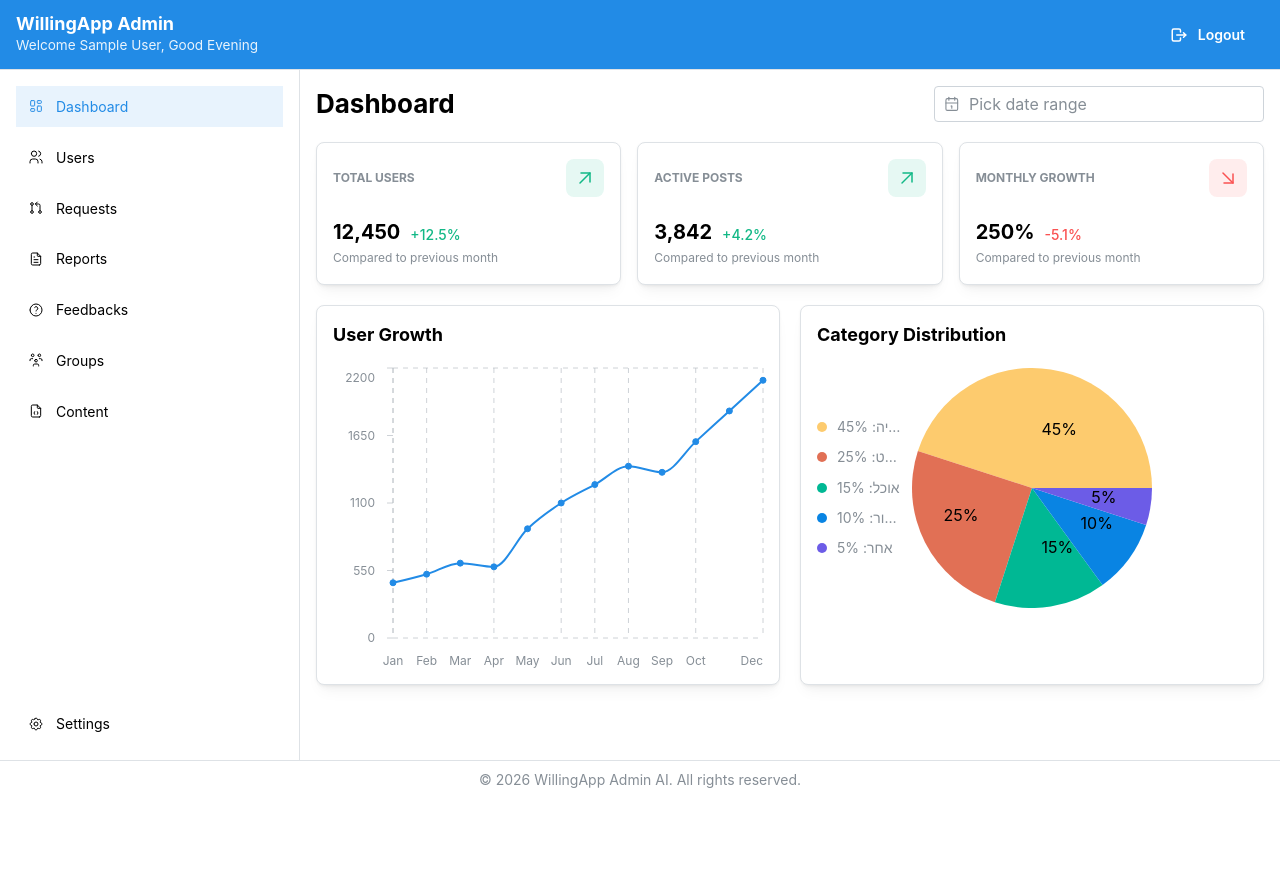
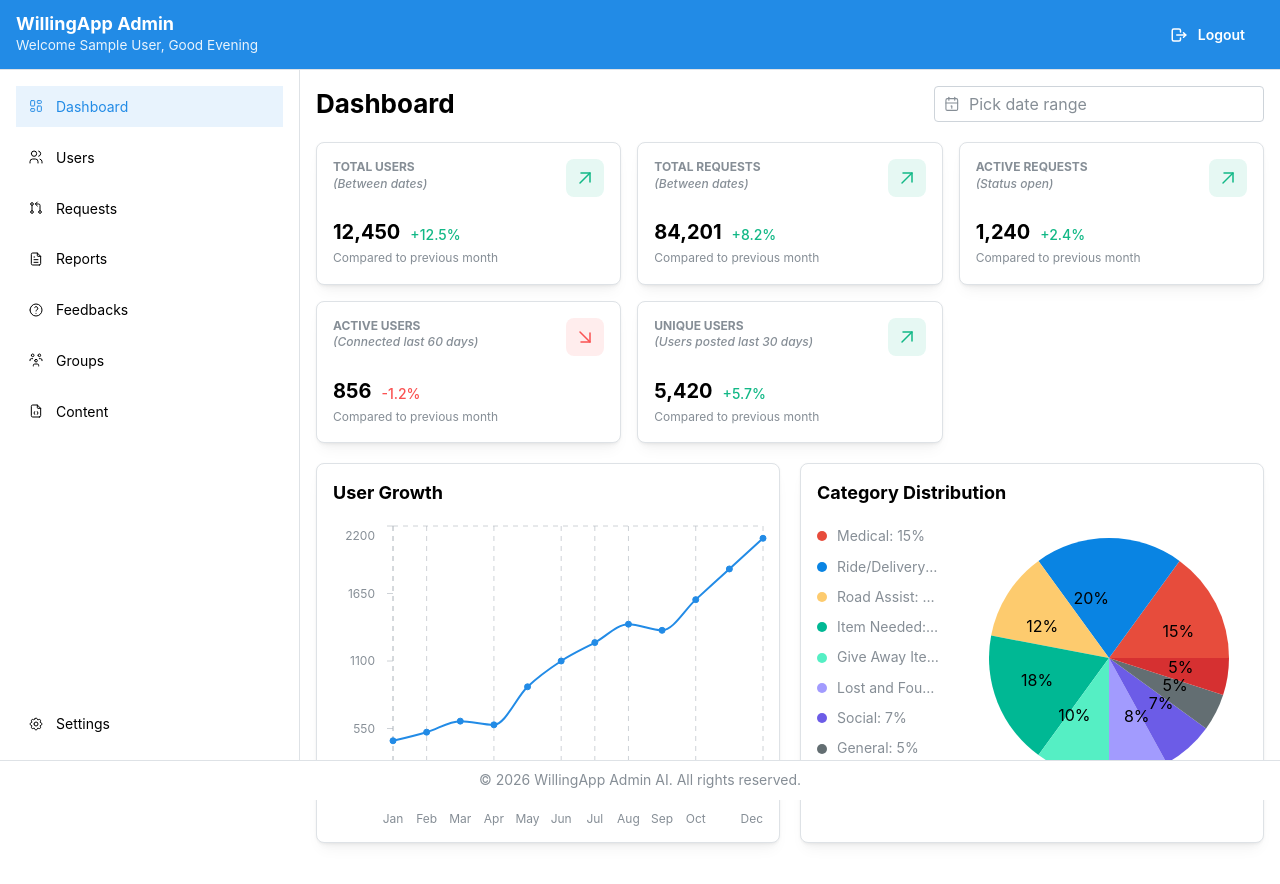
Before and after one commit to WillingApp/WillingappAdminAi_NewServer, a React (Create React App) app: page / in a window 1280 px wide. Shown: the top 884 px of the page. Before the commit the page ends 800 px from the top, so only its background shows below. Built offline with nearby package versions, Linux system fonts and the light colour scheme; no server answers; sample sign-in values are in the browser's storage.

Commit message:
Update summary data fields

```diff
--- a/src/data/dashboardData.json
+++ b/src/data/dashboardData.json
@@ -1,23 +1,31 @@
 {
-    "dashboardData": {
     "summary": {
         "totalUsers": {
             "current": 12450,
             "trend": 12.5,
             "isPositive": true
         },
-            "activePosts": {
-                "current": 3842,
-                "trend": 4.2,
+        "totalRequests": {
+            "current": 84201,
+            "trend": 8.2,
             "isPositive": true
         },
-            "monthlyGrowth": {
-                "current": 250,
-                "trend": -5.1,
+        "activeRequests": {
+            "current": 1240,
+            "trend": 2.4,
+            "isPositive": true
+        },
+        "activeUsers": {
+            "current": 856,
+            "trend": -1.2,
             "isPositive": false
+        },
+        "uniqueUsersRequests": {
+            "current": 5420,
+            "trend": 5.7,
+            "isPositive": true
         }
     },
-        "charts": {
     "userGrowth": [
         {
             "month": "Jan",
@@ -70,31 +78,49 @@
     ],
     "categoryDistribution": [
         {
-                    "label": "טכנולוגיה",
-                    "value": 45,
-                    "hex": "#fdcb6e"
+            "label": "Medical",
+            "value": 15,
+            "color": "#e74c3c"
         },
         {
-                    "label": "ספורט",
-                    "value": 25,
-                    "hex": "#e17055"
+            "label": "Ride/Delivery",
+            "value": 20,
+            "color": "#0984e3"
         },
         {
-                    "label": "אוכל",
-                    "value": 15,
-                    "hex": "#00b894"
+            "label": "Road Assist",
+            "value": 12,
+            "color": "#fdcb6e"
         },
         {
-                    "label": "בידור",
-                    "value": 10,
-                    "hex": "#0984e3"
+            "label": "Item Needed",
+            "value": 18,
+            "color": "#00b894"
         },
         {
-                    "label": "אחר",
+            "label": "Give Away Item",
+            "value": 10,
+            "color": "#55efc4"
+        },
+        {
+            "label": "Lost and Found",
+            "value": 8,
+            "color": "#a29bfe"
+        },
+        {
+            "label": "Social",
+            "value": 7,
+            "color": "#6c5ce7"
+        },
+        {
+            "label": "General",
             "value": 5,
-                    "hex": "#6c5ce7"
+            "color": "#636e72"
+        },
+        {
+            "label": "Emergency",
+            "value": 5,
+            "color": "#d63031"
         }
     ]
 }
-    }
-}
--- a/src/pages/Dashboard.tsx
+++ b/src/pages/Dashboard.tsx
@@ -154,25 +154,41 @@ const Dashboard: React.FC = () => {
             </Group>
 
             {/* KPI Section */}
-            <SimpleGrid cols={{ base: 1, sm: 2, lg: 3 }} spacing="md">
+            <SimpleGrid cols={{ base: 1, sm: 2, lg: 3, xl: 5 }} spacing="md">
                 <KpiCard
                     title="Total Users"
+                    subtitle="(Between dates)"
                     value={data.summary.totalUsers.current}
                     trend={data.summary.totalUsers.trend}
                     isPositive={data.summary.totalUsers.isPositive}
                 />
                 <KpiCard
-                    title="Active Posts"
-                    value={data.summary.activePosts.current}
-                    trend={data.summary.activePosts.trend}
-                    isPositive={data.summary.activePosts.isPositive}
+                    title="Total Requests"
+                    subtitle="(Between dates)"
+                    value={data.summary.totalRequests.current}
+                    trend={data.summary.totalRequests.trend}
+                    isPositive={data.summary.totalRequests.isPositive}
                 />
                 <KpiCard
-                    title="Monthly Growth"
-                    value={data.summary.monthlyGrowth.current}
-                    trend={data.summary.monthlyGrowth.trend}
-                    isPositive={data.summary.monthlyGrowth.isPositive}
-                    isGrowthRate
+                    title="Active Requests"
+                    subtitle="(Status open)"
+                    value={data.summary.activeRequests.current}
+                    trend={data.summary.activeRequests.trend}
+                    isPositive={data.summary.activeRequests.isPositive}
+                />
+                <KpiCard
+                    title="Active Users"
+                    subtitle="(Connected last 60 days)"
+                    value={data.summary.activeUsers.current}
+                    trend={data.summary.activeUsers.trend}
+                    isPositive={data.summary.activeUsers.isPositive}
+                />
+                <KpiCard
+                    title="Unique Users"
+                    subtitle="(Users posted last 30 days)"
+                    value={data.summary.uniqueUsersRequests.current}
+                    trend={data.summary.uniqueUsersRequests.trend}
+                    isPositive={data.summary.uniqueUsersRequests.isPositive}
                 />
             </SimpleGrid>
 
@@ -182,7 +198,7 @@ const Dashboard: React.FC = () => {
                     <Title order={3} size="h4" mb="lg">User Growth</Title>
                     <LineChart
                         h={300}
-                        data={data.charts.userGrowth}
+                        data={data.userGrowth}
                         dataKey="month"
                         series={[
                             { name: 'count', color: 'blue.6' },
@@ -198,14 +214,14 @@ const Dashboard: React.FC = () => {
                     <Title order={3} size="h4" mb="lg">Category Distribution</Title>
                     <Grid align="center" gutter="xl">
                         {/* Legend on the left */}
-                        <Grid.Col span={{ base: 12, md: 3 }}>
+                        <Grid.Col span={{ base: 12, md: 4 }}>
                             <Stack gap="xs">
-                                {data.charts.categoryDistribution.map((item: CategoryData) => (
+                                {data.categoryDistribution.map((item: CategoryData) => (
                                     <Group key={item.label} gap="xs" wrap="nowrap">
                                         <div style={{
                                             width: 10,
                                             height: 10,
-                                            backgroundColor: item.hex,
+                                            backgroundColor: item.color,
                                             borderRadius: '50%',
                                             flexShrink: 0
                                         }} />
@@ -218,7 +234,7 @@ const Dashboard: React.FC = () => {
                         </Grid.Col>
 
                         {/* Centered Filled Pie Chart */}
-                        <Grid.Col span={{ base: 12, md: 6 }}>
+                        <Grid.Col span={{ base: 12, md: 8 }}>
                             <Center>
                                 <PieChart
                                     withTooltip
@@ -227,17 +243,14 @@ const Dashboard: React.FC = () => {
                                     labelsPosition="inside"
                                     size={240}
                                     strokeWidth={0}
-                                    data={data.charts.categoryDistribution.map((item: CategoryData) => ({
+                                    data={data.categoryDistribution.map((item: CategoryData) => ({
                                         name: item.label,
                                         value: item.value,
-                                        color: item.hex
+                                        color: item.color
                                     }))}
                                 />
                             </Center>
                         </Grid.Col>
-
-                        {/* Spacer for centering */}
-                        <Grid.Col span={{ base: 0, md: 3 }} />
                     </Grid>
                 </Paper>
             </SimpleGrid>
@@ -248,26 +261,35 @@ const Dashboard: React.FC = () => {
 // Helper Component for KPI Cards
 interface KpiCardProps {
     title: string;
+    subtitle?: string;
     value: number;
     trend: number;
     isPositive: boolean;
     isGrowthRate?: boolean;
 }
 
-const KpiCard: React.FC<KpiCardProps> = ({ title, value, trend, isPositive, isGrowthRate }) => {
+const KpiCard: React.FC<KpiCardProps> = ({ title, subtitle, value, trend, isPositive, isGrowthRate }) => {
     const diff = Math.abs(trend);
 
     return (
         <Paper withBorder p="md" radius="md" shadow="sm">
-            <Group justify="space-between">
-                <Text size="xs" c="dimmed" fw={700} tt="uppercase">
-                    {title}
-                </Text>
+            <Group justify="space-between" align="flex-start" wrap="nowrap">
+                <Stack gap={0}>
+                    <Text size="xs" c="dimmed" fw={700} tt="uppercase">
+                        {title}
+                    </Text>
+                    {subtitle && (
+                        <Text size="xs" c="dimmed" fw={500} style={{ fontStyle: 'italic' }}>
+                            {subtitle}
+                        </Text>
+                    )}
+                </Stack>
                 <ThemeIcon
                     color={isPositive ? 'teal' : 'red'}
                     variant="light"
                     size={38}
                     radius="md"
+                    style={{ flexShrink: 0 }}
                 >
                     {isPositive ? (
                         <IconArrowUpRight style={{ width: rem(24), height: rem(24) }} stroke={1.5} />
--- a/src/services/dashboardService.ts
+++ b/src/services/dashboardService.ts
@@ -14,20 +14,19 @@ export interface GrowthData {
 export interface CategoryData {
     label: string;
     value: number;
-    hex: string;
-    color?: string; // Optional for manual color overrides if needed by charts
+    color: string;
 }
 
 export interface DashboardData {
     summary: {
         totalUsers: SummaryItem;
-        activePosts: SummaryItem;
-        monthlyGrowth: SummaryItem;
+        totalRequests: SummaryItem;
+        activeRequests: SummaryItem;
+        activeUsers: SummaryItem;
+        uniqueUsersRequests: SummaryItem;
     };
-    charts: {
-        userGrowth: GrowthData[];
-        categoryDistribution: CategoryData[];
-    };
+    userGrowth: GrowthData[];
+    categoryDistribution: CategoryData[];
 }
 
 // In a real scenario, this would likely come from an environment variable
@@ -44,21 +43,6 @@ export const fetchDashboardData = async (startDate: Date | null, endDate: Date |
         console.log('[DashboardService] Fetching default data (no date range specified)');
     }
 
-    // Cast the imported JSON to the typed interface
-    // In a real app, this is where we would do: axios.get(`${API_URL}/dashboard?start=...&end=...`)
-    const data = dashboardDataRaw.dashboardData as unknown as DashboardData;
-
-    // Transform data if necessary (e.g., ensuring colors are mapped for Mantine)
-    const transformedChartData = {
-        ...data,
-        charts: {
-            ...data.charts,
-            categoryDistribution: data.charts.categoryDistribution.map(item => ({
-                ...item,
-                color: item.hex // Map 'hex' to 'color' property if chart library expects it, though we might use 'hex' directly
-            }))
-        }
-    };
-
-    return transformedChartData;
+    // The imported JSON is now the DashboardData structure itself
+    return dashboardDataRaw as unknown as DashboardData;
 };
```
Lines whose indentation alone changed are shown as unchanged.
